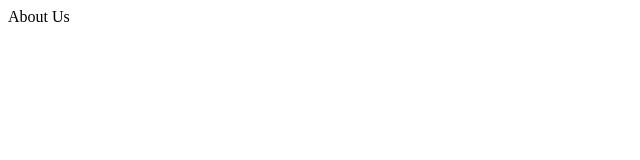
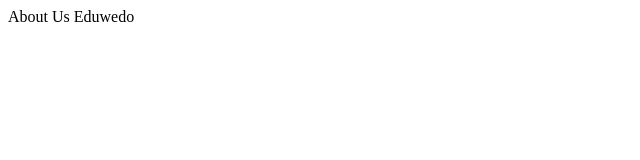
Before and after one commit to Vardhan09-web/lms, a Next.js app: page /about in a window 1280 px wide. Shown: the top 160 px of the page, without its empty margins (0-640 px from the left). Built offline with nearby package versions, Linux system fonts and the light colour scheme.

Commit message:
about.tsx

```diff
--- a/pages/about.tsx
+++ b/pages/about.tsx
@@ -3,7 +3,9 @@
 const about = () => {
   return (
     <>
-    <div>About Us</div>
+    <div>About Us
+      Eduwedo
+    </div>
     </>
   )
 }
```
